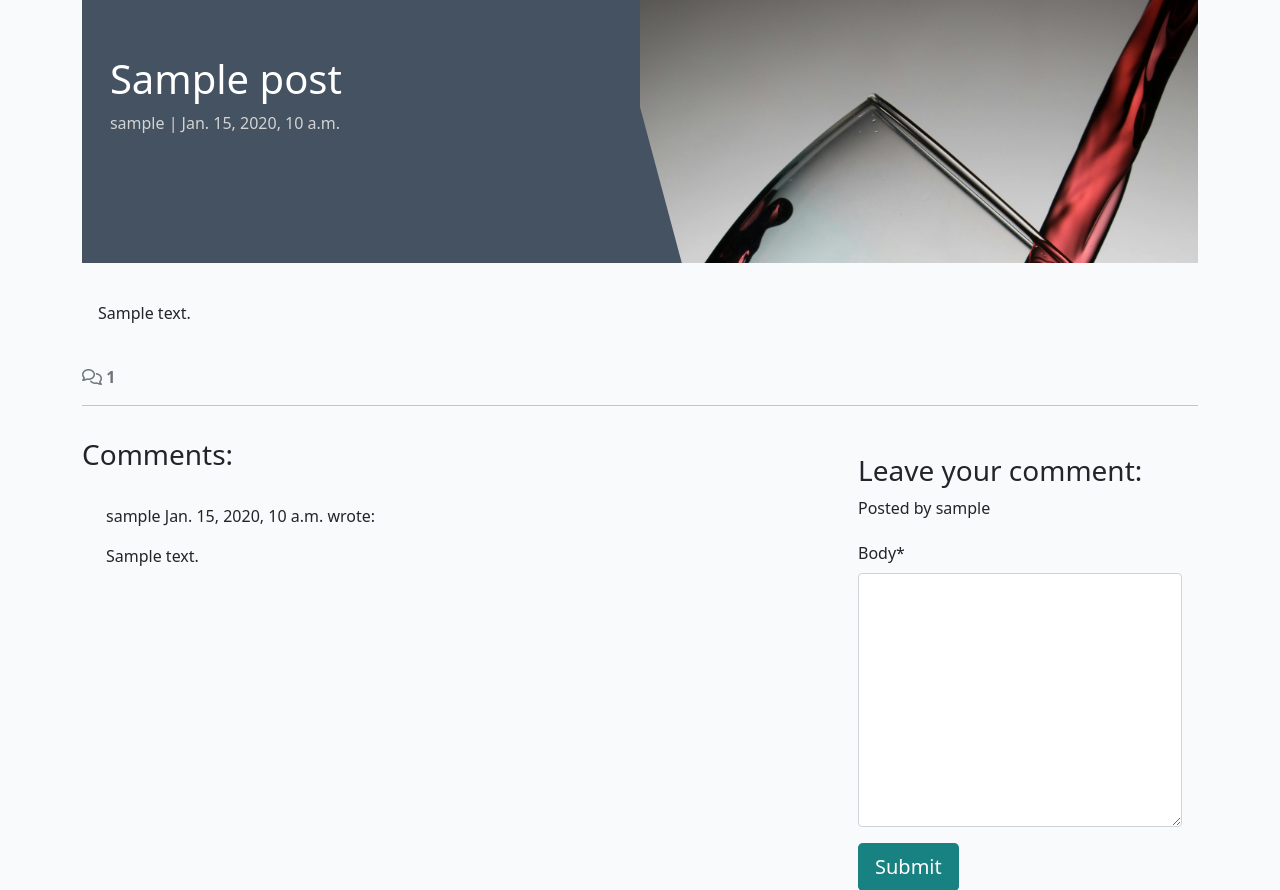
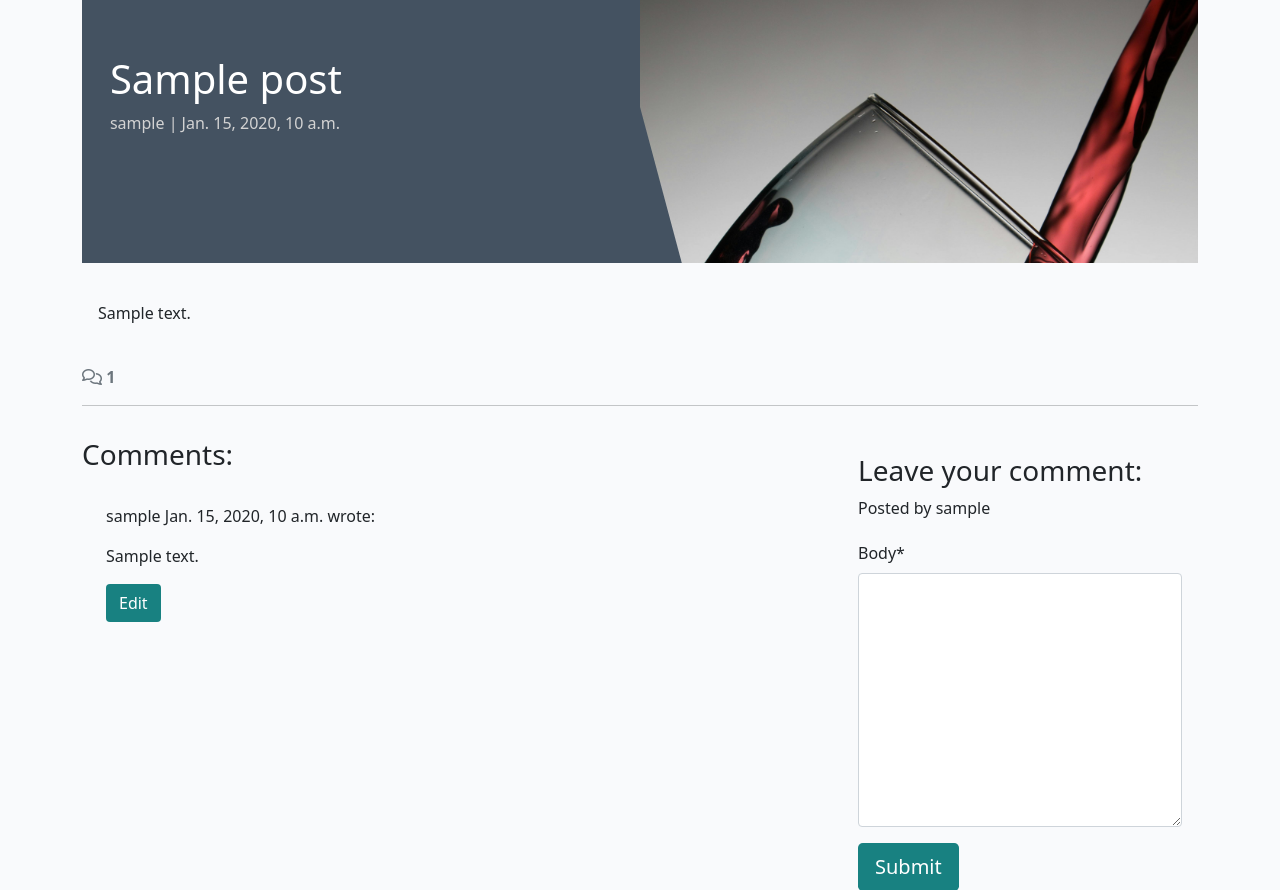
Before and after one commit to zabokaa/vina, a Django app: a page that uses templates/base.html in a window 1280 px wide. Shown: the part 136-1026 px from the top of the page. Run offline with Django 4.2, Linux system fonts and the light colour scheme; a user stored in the database is signed in; tables that the repository leaves empty hold one stand-in row (values such as "Sample post"); parts of the project's set-up code (start-up, migrations or seed data) failed here and were passed over; some libraries are stand-ins or nearby versions; some web fonts are replaced.

Commit message:
add edit comment func

```diff
--- a/blog/models.py
+++ b/blog/models.py
@@ -1,5 +1,6 @@
 from django.db import models
 from django.contrib.auth.models import User
+from django.urls import reverse
 
 STATUS_CHOICES = ((0, "draft"), (1, "published"))
 # Create your models here.
--- a/blog/templates/blog/post_detail.html
+++ b/blog/templates/blog/post_detail.html
@@ -65,6 +65,10 @@
             This comment is awaiting approval
           </p>
           {% endif %}
+          {% if user.is_authenticated and comment.author == user %}
+            <button class="btn btn-edit"
+                comment_id="{{ comment.id }}">Edit</button>
+            {% endif %}
         </div>
         {% endfor %}
       </div>
@@ -91,3 +95,7 @@
 </div>
 
 {% endblock content %}
+
+{% block extra %}
+<script src="{% static 'js/comments.js' %}"></script>
+{% endblock %}
--- a/blog/urls.py
+++ b/blog/urls.py
@@ -5,4 +5,5 @@ from . import views
 urlpatterns = [
     path('', views.PostList.as_view(), name='blog'),
     path('<slug:slug>/', views.post_detail, name='post_detail'),
+    path('<slug:slug>/edit_comment/<int:comment_id>', views.comment_edit, name='comment_edit'),
 ]
--- a/blog/views.py
+++ b/blog/views.py
@@ -1,7 +1,9 @@
-from django.shortcuts import render, get_object_or_404
+from django.shortcuts import render, get_object_or_404, reverse
 from django.views import generic
-from .models import Post
+from django.http import HttpResponseRedirect
+from .models import Post, Comment
 from .forms import CommentForm
+
 
 # Create your views here:
 
@@ -43,5 +45,24 @@ def post_detail(request, slug):
         {"post": post,
          "comments": comments,
          "comment_count": comment_count,
-         "comment_form": comment_form,},
+         "comment_form": comment_form,}
     )
+
+def comment_edit(request, slug, comment_id):
+    """
+    Display edit and delete buttons for your own comments.
+    """
+    if request.method == "POST":
+
+        queryset = Post.objects.filter(status=1)
+        post = get_object_or_404(queryset, slug=slug)
+        comment = get_object_or_404(Comment, pk=comment_id)
+        comment_form = CommentForm(data=request.POST, instance=comment)
+
+        if comment_form.is_valid() and comment.author == request.user:
+            comment = comment_form.save(commit=False)
+            comment.post = post
+            comment.approved = False
+            comment.save()
+
+    return HttpResponseRedirect(reverse('post_detail', args=[slug]))
--- /dev/null
+++ b/static/js/comments.js
@@ -0,0 +1,14 @@
+const editButtons = document.getElementsByClassName("btn-edit");
+const commentText = document.getElementById("id_body");
+const commentForm = document.getElementById("commentForm");
+const submitButton = document.getElementById("submitButton");
+
+for (let button of editButtons) {
+  button.addEventListener("click", (e) => {
+    let commentId = e.target.getAttribute("comment_id");
+    let commentContent = document.getElementById(`comment${commentId}`).innerText;
+    commentText.value = commentContent;
+    submitButton.innerText = "Update";
+    commentForm.setAttribute("action", `edit_comment/${commentId}`);
+  });
+}
--- a/templates/base.html
+++ b/templates/base.html
@@ -106,7 +106,8 @@
     </footer>
 
     <script src="https://kit.fontawesome.com/d12458fc0c.js" crossorigin="anonymous"></script>
-
+    {% block extra %}
+    {% endblock %}
 </body>
 
 </html>
```
